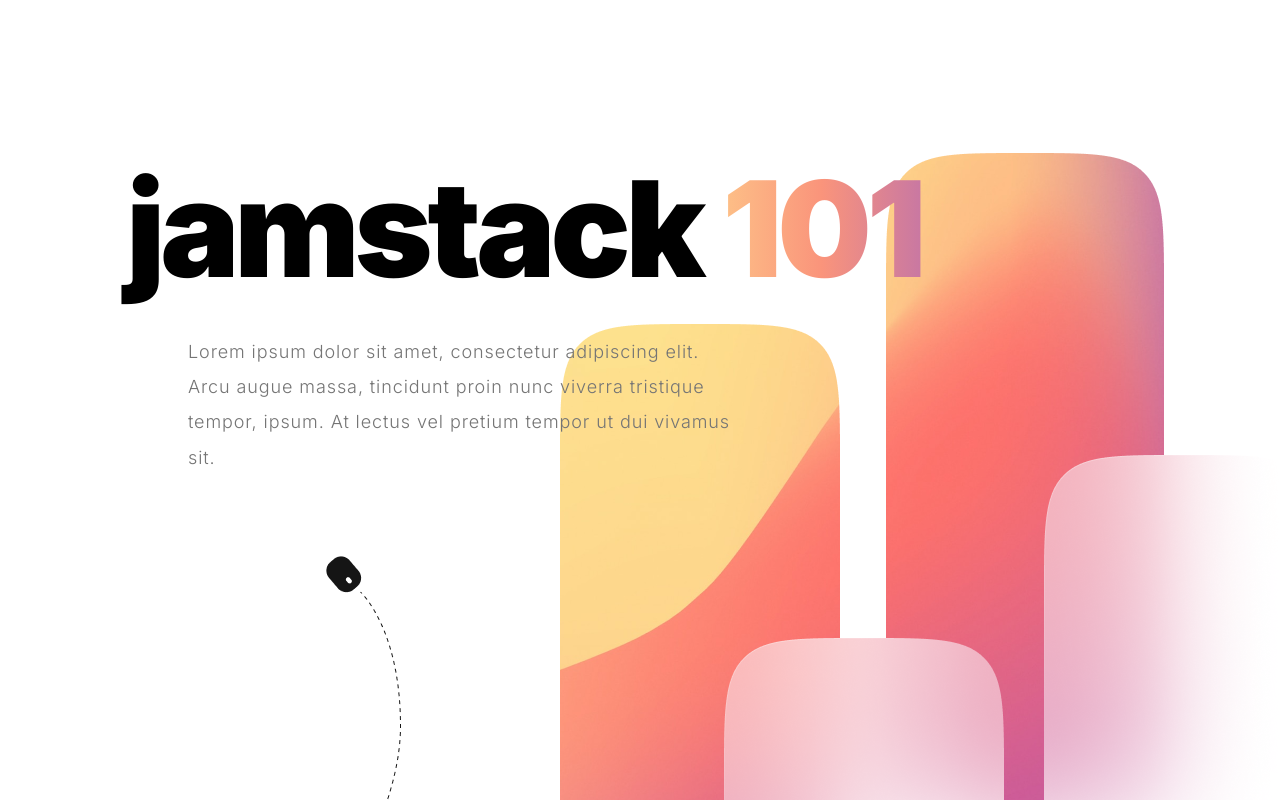
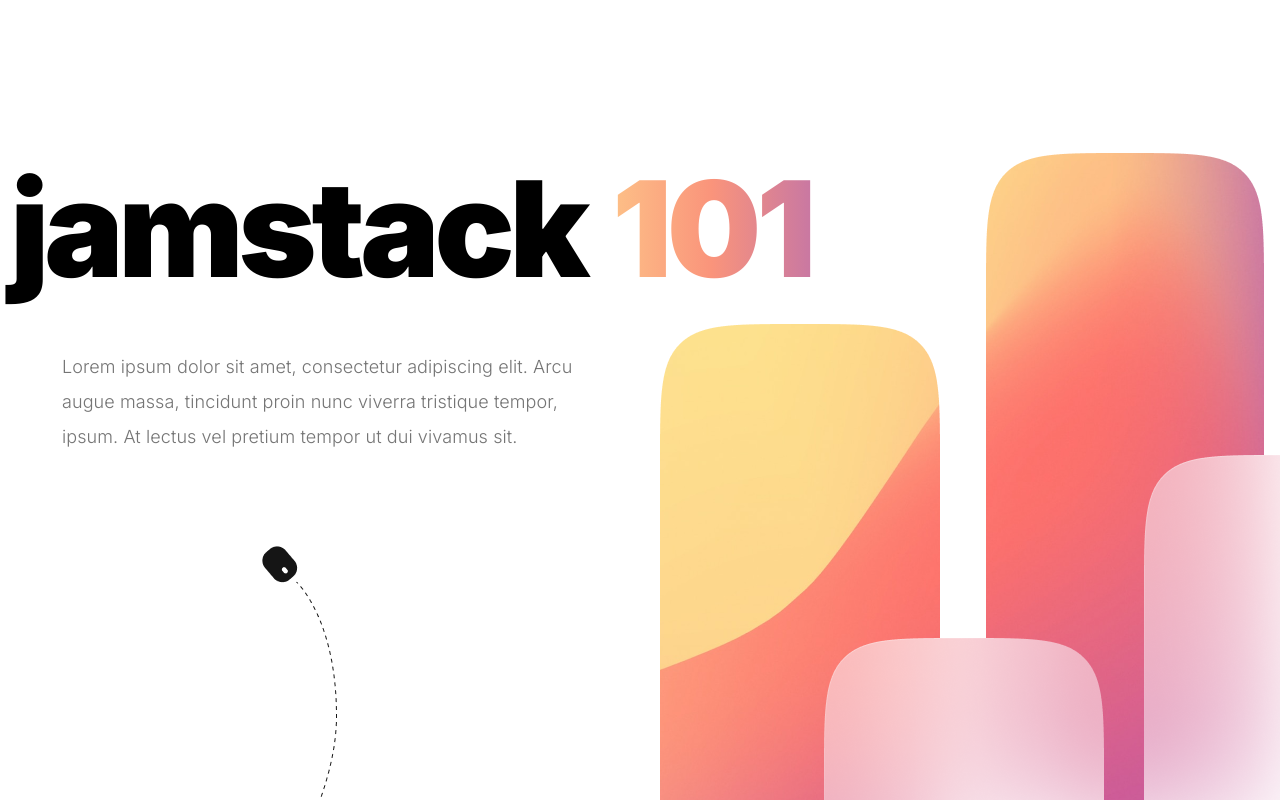
Before and after one commit to brittneypostma/monogram-test-jamstack-101, a SvelteKit app: page / in a window 1280 px wide. Built offline with nearby package versions, Linux system fonts and the light colour scheme.

Commit message:
done through api section

```diff
--- a/src/app.postcss
+++ b/src/app.postcss
@@ -16,9 +16,12 @@ html {
 
 /* full height and width and hide x axis overflow */
 html,
-body,
-#svelte {
+body {
 	@apply w-full h-full overflow-x-hidden;
+}
+
+body {
+	@apply text-sm md:text-[18px];
 }
 
 /* links */
@@ -36,14 +39,25 @@ h4 {
 
 h1,
 h2 {
-	@apply text-4xl md:text-7xl xl:text-[133px] xl:leading-loose;
+	@apply text-5xl sm:text-6xl lg:text-8xl xl:text-[133px] xl:leading-loose inline-block;
 }
 
 h3 {
 	@apply text-2xl xl:text-[76px];
 }
 
+p {
+	@apply tracking-loose leading-extra-loose font-light;
+}
+
 /* Utility Classes */
+.grid-cols-bleed-wrapper > * {
+	@apply col-start-2 col-end-3;
+}
+.full-bleed {
+	@apply w-full col-start-1;
+}
+
 .score-gradient {
 	background: linear-gradient(
 		25.39deg,
--- a/src/routes/+layout.svelte
+++ b/src/routes/+layout.svelte
@@ -3,8 +3,10 @@
 	import Footer from './Footer.svelte';
 </script>
 
-<main>
-	<slot />
-</main>
+<div class="grid grid-rows-[1fr_auto]">
+	<main class="grid xl:grid-cols-bleed-wrapper">
+		<slot />
+	</main>
 
-<Footer />
+	<Footer />
+</div>
--- a/src/routes/+page.svelte
+++ b/src/routes/+page.svelte
@@ -1,17 +1,54 @@
 <script>
 	import Hero from './Hero.svelte';
 	import Javascript from './Javascript.svelte';
+	import fallingLogos from '$lib/images/falling-logos.png';
+	import squigglyDark from '$lib/images/squiggly-dark.png';
+	import Api from './Api.svelte';
+	import Markup from './Markup.svelte';
+	import Scores from './Scores.svelte';
 </script>
 
-<section class="relative top-10 md:top-[153px]">
-	<Hero />
-</section>
-<section id="javascipt" class="mt-12">
-	<Javascript />
-</section>
+<!-- group for main grid -->
+<div class="main">
+	<!-- each section aligns with grid and takes account for the margin between and height for absolute images -->
+	<section class="pl-[10%] xl:pl-0 mt-[153px] h-[970px]">
+		<Hero />
+	</section>
+	<section class="mt-[42px] h-[1260px]">
+		<Javascript />
+	</section>
+</div>
+<!-- mid dark section, full width, and postioning -->
+<div
+	class="full-bleed col-span-full bg-surface-900 h-[2315px] -mt-[640px] pt-[200px] relative -z-50"
+>
+	<img
+		src={fallingLogos}
+		alt="cascading framework logos that look like they are falling"
+		class="relative left-1/2 transform -translate-x-1/2 bg-surface-900"
+	/>
+</div>
+
+<img src={squigglyDark} alt="" class="full-bleed col-span-full" />
+<div class="main">
+	<!-- each section aligns with grid and takes account for the margin between and height for absolute images -->
+	<section class="-mt-[900px] relative z-10 mx-auto">
+		<Api />
+	</section>
+	<section>
+		<Markup />
+	</section>
+	<section>
+		<Scores />
+	</section>
+</div>
 
 <style lang="postcss">
 	section {
-		@apply min-h-screen;
+		@apply col-span-6 place-items-start min-h-full relative;
+	}
+
+	.main {
+		@apply grid xl:grid-cols-minmax col-start-2 col-end-6;
 	}
 </style>
--- /dev/null
+++ b/src/routes/Api.svelte
@@ -0,0 +1,22 @@
+<script>
+	import sphere from '$lib/images/sphere.png';
+</script>
+
+<section class="text-white text-center mx-auto grid gap-11 justify-items-center">
+	<h2>api</h2>
+	<p
+		class="ml-11 font-normal tracking-normal
+ leading-loosest xl:text-2xl max-w-[730px]"
+	>
+		At build time, a Jamstack website uses data from one or more APIs to generate markup. These APIs
+		can be a headless CMS like Prismic, a database like Supabase, or even a local JSON file!
+	</p>
+
+	<img
+		src={sphere}
+		alt="a glowing gradient sphere that goes from blue to pink with prismic and supabase logos around the center."
+		class="relative left-[-162px]"
+		width="2000px"
+		height="1003.07"
+	/>
+</section>
--- a/src/routes/Footer.svelte
+++ b/src/routes/Footer.svelte
@@ -3,7 +3,7 @@
 </script>
 
 <!-- Center on page and stack contents. -->
-<footer class="grid place-items-center gap-[30px] w-full pb-[156px]">
+<footer class="bg-surface-900 grid place-items-center gap-[30px] w-full pb-[156px]">
 	<p class="text-center text-white text-lg lg:text-[24px]">
 		This is a design test by <a href="https://brittneypostma.com">Brittney Postma</a> for Monogram.
 	</p>
--- a/src/routes/Hero.svelte
+++ b/src/routes/Hero.svelte
@@ -3,23 +3,23 @@
 	import heroImage from '$lib/images/hero.png';
 </script>
 
-<section class="pl-4 md:pl-8 xl:pl-[126px] grid gap-[10%]">
-	<h1>
-		jamstack
+<!-- align heading with grid and give correct spacing -->
+<section class="pl-[10px] pr-4 xl:pr-0 grid gap-11">
+	<h1 class="flex gap-[27px]">
+		<span>jamstack</span>
 		<!-- gradient text -->
 		<span class="bg-gradient-to-r from-peach via-orange to-pink bg-clip-text text-transparent"
 			>101</span
 		>
 	</h1>
-	<!-- account for margin -->
-	<p
-		class="ml-4 lg:ml-8 xl:ml-[62px] tracking-wider leading-extra-loose max-w-[549px] font-light text-[18px] text-surface-500"
-	>
+	<!-- account for left margin, max width, and font styles -->
+	<p class="ml-4 lg:ml-8 xl:ml-[52px] max-w-[549px]  text-surface-500">
 		Lorem ipsum dolor sit amet, consectetur adipiscing elit. Arcu augue massa, tincidunt proin nunc
 		viverra tristique tempor, ipsum. At lectus vel pretium tempor ut dui vivamus sit.
 	</p>
 </section>
-<a href="#javascript" aria-label="jump to JavaScript section"
-	><img src={mouseLine} alt="" class="absolute mt-[87.4px] left-1/4" /></a
->
-<img src={heroImage} alt="" class="absolute top-[153px] md:top-0 -right-4 -z-10" />
+<!-- <a href="#javascript" aria-label="jump to JavaScript section"> -->
+<!-- place at bottom, but offset margin on section -->
+<img src={mouseLine} alt="" class="absolute bottom-[153px] left-1/4 xl:left-[256px]" />
+<!-- </a> -->
+<img src={heroImage} alt="" class="absolute top-[153px] md:top-0 -right-[116px] -z-10" />
--- a/src/routes/Javascript.svelte
+++ b/src/routes/Javascript.svelte
@@ -1,8 +1,28 @@
 <script>
 	import orangeSquare from '$lib/images/orange-square.png';
+	import retroComputer from '$lib/images/retro-computer.png';
+	import squigglyArrow from '$lib/images/squiggly-arrow.png';
 </script>
 
-<img src={orangeSquare} alt="" class="relative -z-10 mx-auto" />
-<section class="text-white text-center">
-	<h2>javascript</h2>
+<img
+	src={orangeSquare}
+	alt=""
+	class="absolute top-0 left-1/2 transform -translate-x-1/2 -z-10 mx-auto w-[1397px] h-[893px]"
+/>
+<img src={squigglyArrow} alt="" class="absolute top-[267.5px] right-[50px]" />
+<section class="text-white text-center mt-[93px] grid xl:grid-cols-minmax">
+	<div class="col-start-2 col-end-4 grid gap-11 justify-center">
+		<h2>javascript</h2>
+		<!-- slight left margin to correct spacing on grid and clamp width -->
+		<p class="max-w-[578px] ml-5 text-center">
+			Statically generated pages are brought to life with client-side JavaScript libraries and
+			frameworks, such as Algolia and Next.js.
+		</p>
+	</div>
 </section>
+<!-- position image in center horizontally and correct top spacing -->
+<img
+	src={retroComputer}
+	alt="a retro style computer with glowing blue code on the screen"
+	class="absolute top-[452px] left-1/2 transform -translate-x-1/2"
+/>
--- a/src/routes/Markup.svelte
+++ b/src/routes/Markup.svelte
@@ -0,0 +1,14 @@
+<script>
+	import blockGraphic from '$lib/images/block-graphic.png';
+	import toppledBlocks from '$lib/images/toppled-blocks.png';
+</script>
+
+<h2>markup</h2>
+<p>
+	When ready for deployment, a static-site generator such as Astro or Next.js is used to compile the
+	website. The end result is a collection of pre-rendered HTML pages that can be delivered
+	lightning-fast over a CDN like Vercel’s Edge Network.
+</p>
+
+<img src={blockGraphic} alt="" class="absolute top-[153px] md:top-0 -right-[116px] -z-10" />
+<img src={toppledBlocks} alt="" />
--- a/src/routes/Scores.svelte
+++ b/src/routes/Scores.svelte
@@ -0,0 +1 @@
+<h3>top audit scores</h3>
--- a/tailwind.theme.cjs
+++ b/tailwind.theme.cjs
@@ -19,12 +19,18 @@ module.exports = {
         "orange": "#fa947b",
         "pink": "#c978a2"
       },
+      gridTemplateColumns: {
+        minmax: 'repeat(4, minmax(320px, 1fr))',
+        "bleed-wrapper": '1fr repeat(4, minmax(320px, 1fr)) 1fr'
+      },
       lineHeight: {
         "loose": "152px",
-        "extra-loose": "195.5%"
+        "extra-loose": "35px",
+        "loosest": "39px"
       },
       letterSpacing: {
-        "tight": "-0.039em"
+        "tight": "-0.039em",
+        "loose": "0.005em"
       }
     }
   }
```
Also changed, not shown: src/lib/images/sphere.png (renamed from src/lib/images/3d-circle.png).
